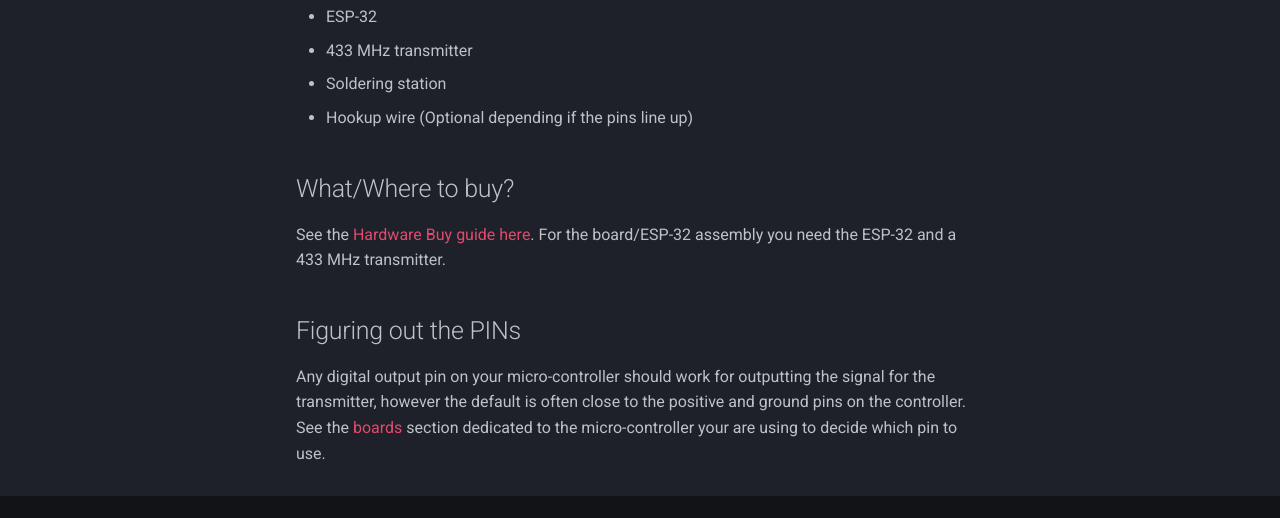
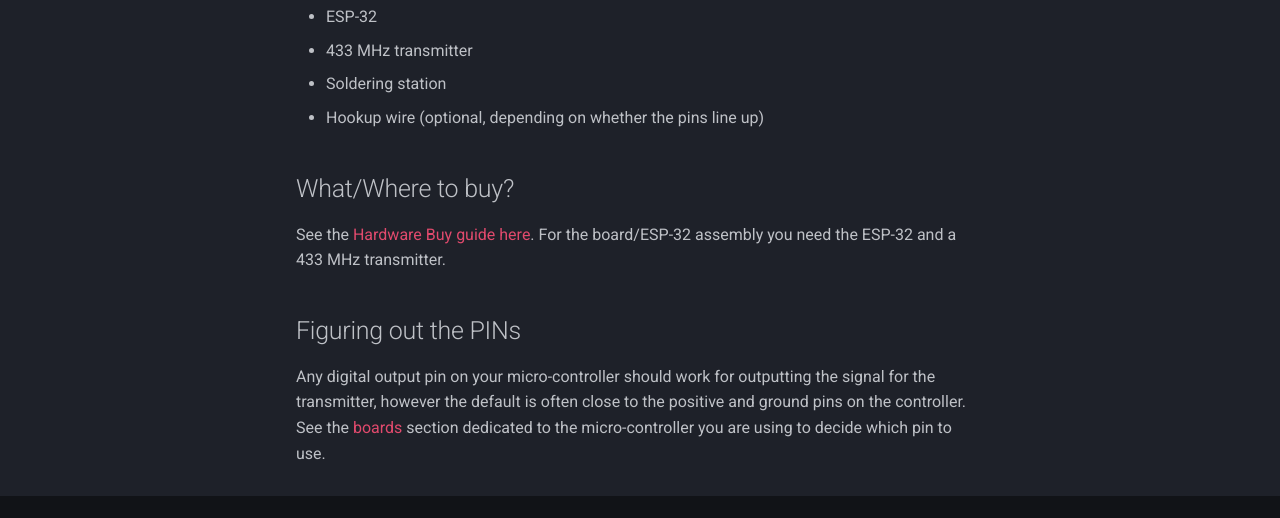
Before and after one commit to OpenShock/Wiki, an MkDocs documentation site: the page built from docs/diy/assembling.md, in a window 1280 px wide. Shown: the part 340-858 px from the top of the page. Built offline with MkDocs 1.6.1 and Material for MkDocs 9.7.7, drawn with Linux system fonts in a browser that asks for light colours; comment, search, counter and statistics services are not loaded.

Commit message:
Update assembling.md
Nonsensical capitalization + 'whether' makes it clearer + changed your to you (XDDDDD)

```diff
--- a/docs/diy/assembling.md
+++ b/docs/diy/assembling.md
@@ -6,7 +6,7 @@
 + ESP-32
 + 433 MHz transmitter
 + Soldering station
-+ Hookup wire (Optional depending if the pins line up)
++ Hookup wire (optional, depending on whether the pins line up)
 
 ## What/Where to buy?
 
@@ -14,4 +14,4 @@
 
 ## Figuring out the PINs
 
-Any digital output pin on your micro-controller should work for outputting the signal for the transmitter, however the default is often close to the positive and ground pins on the controller. See the [boards](../hardware/boards/index.md) section dedicated to the micro-controller your are using to decide which pin to use.
+Any digital output pin on your micro-controller should work for outputting the signal for the transmitter, however the default is often close to the positive and ground pins on the controller. See the [boards](../hardware/boards/index.md) section dedicated to the micro-controller you are using to decide which pin to use.
```
